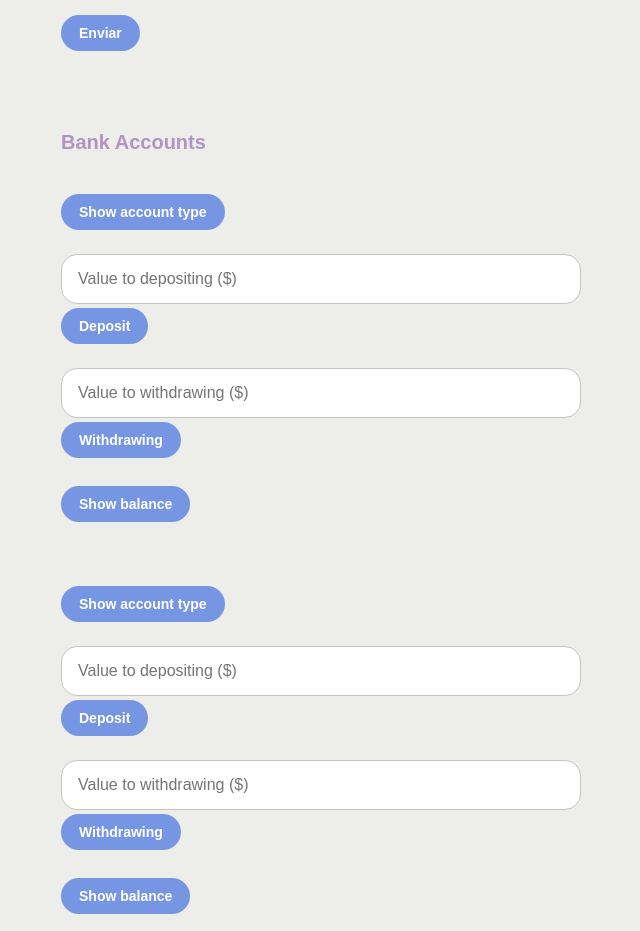
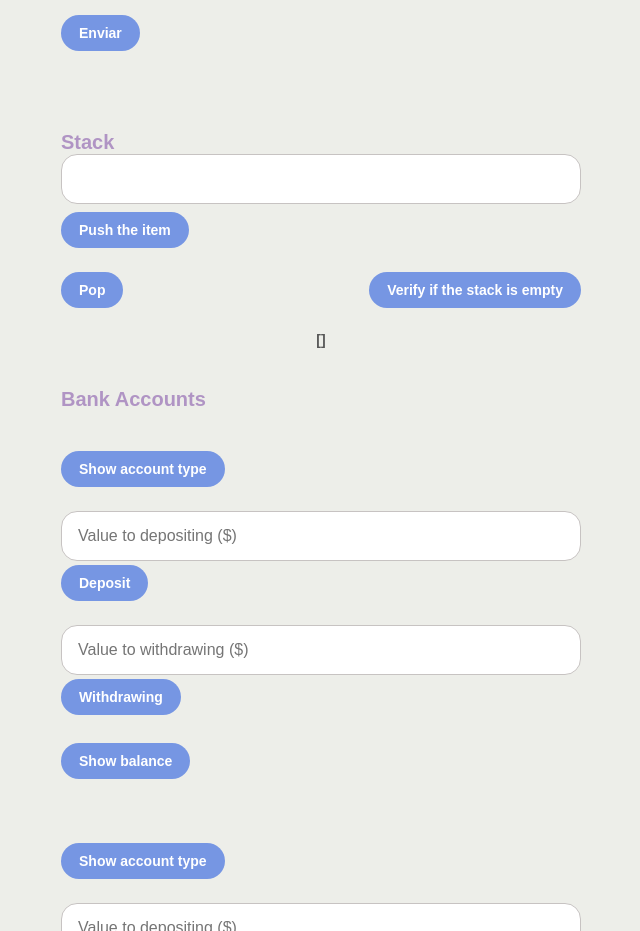
Before and after one commit to Augusto-DF/seletiveProcess, a React app: page / in a window 1280 px wide. Shown: the part 924-1855 px from the top of the page, without its empty margins (319-959 px from the left). Built offline with nearby package versions, Linux system fonts and the light colour scheme.

Commit message:
feat: Add Stack component

```diff
--- a/src/App.jsx
+++ b/src/App.jsx
@@ -6,6 +6,7 @@ import BankAccounts from "./components/Bank-accounts";
 import Factorial from "./components/Factorial";
 import Palindrome from "./components/Palindrome";
 import Fibonacci from "./components/Fibonacci";
+import Stack from "./components/Stack";
 
 const App = () => {
   return (
@@ -16,6 +17,8 @@ const App = () => {
       <Palindrome />
       <TitleSection label="Contact Form" />
       <Form />
+      <TitleSection label="Stack" />
+      <Stack />
       <TitleSection label="Bank Accounts" />
       <BankAccounts />
       <TitleSection label="Fibonacci Sequence" />
--- /dev/null
+++ b/src/components/Stack/index.js
@@ -0,0 +1,79 @@
+import React, { useEffect, useRef, useState } from "react";
+import Input from "../Form/Input";
+import Button from "../Form/Button";
+import { ButtonContainer, Container, StyledStack } from "./styles";
+
+class myStack {
+  constructor() {
+    this.data = [];
+    this.top = 0;
+  }
+
+  isEmpty() {
+    return this.top === 0;
+  }
+
+  push(element) {
+    if (element) {
+      this.data[this.top] = element;
+      this.top = this.top + 1;
+    }
+  }
+
+  pop() {
+    if (this.top > 0) {
+      this.top = this.top - 1;
+      this.data.pop();
+    }
+  }
+
+  getStack() {
+    return this.data;
+  }
+}
+
+const Stack = () => {
+  const [stack, setStack] = useState(new myStack());
+  const [wasChanged, setWasChanged] = useState(false);
+  const input = useRef(null);
+
+  const onPush = () => {
+    stack.push(input.current);
+    setWasChanged(true);
+  };
+
+  const onPop = () => {
+    stack.pop();
+    setWasChanged(true);
+  };
+
+  const isEmpty = () => {
+    let answer = "";
+    if (stack.isEmpty()) answer = "The stack is empty";
+    else answer = "The stack is not empty";
+    setWasChanged(true);
+    alert(answer);
+  };
+
+  useEffect(() => {
+    if (wasChanged) setWasChanged(false);
+  }, [wasChanged]);
+
+  return (
+    <Container>
+      <Input
+        ref={input}
+        type="text"
+        onChange={({ target: { value } }) => (input.current = value)}
+      />
+      <Button label="Push the item" onClick={onPush} />
+      <ButtonContainer>
+        <Button label="Pop" onClick={onPop} />
+        <Button label="Verify if the stack is empty" onClick={isEmpty} />
+      </ButtonContainer>
+      <StyledStack>[{stack.getStack().join(", ")}]</StyledStack>
+    </Container>
+  );
+};
+
+export default Stack;
--- /dev/null
+++ b/src/components/Stack/styles.js
@@ -0,0 +1,22 @@
+import styled from "styled-components";
+
+export const Container = styled.div`
+  display: grid;
+  grid-template-columns: auto;
+  gap: 8px;
+  justify-content: space-around;
+`;
+
+export const ButtonContainer = styled.div`
+  margin: 16px 0;
+  display: flex;
+  justify-content: space-between;
+  flex-direction: row;
+`;
+
+export const StyledStack = styled.span`
+  justify-self: center;
+  font-size: 14px;
+  font-family: Arial, Helvetica, sans-serif;
+  font-weight: bold;
+`;
```
